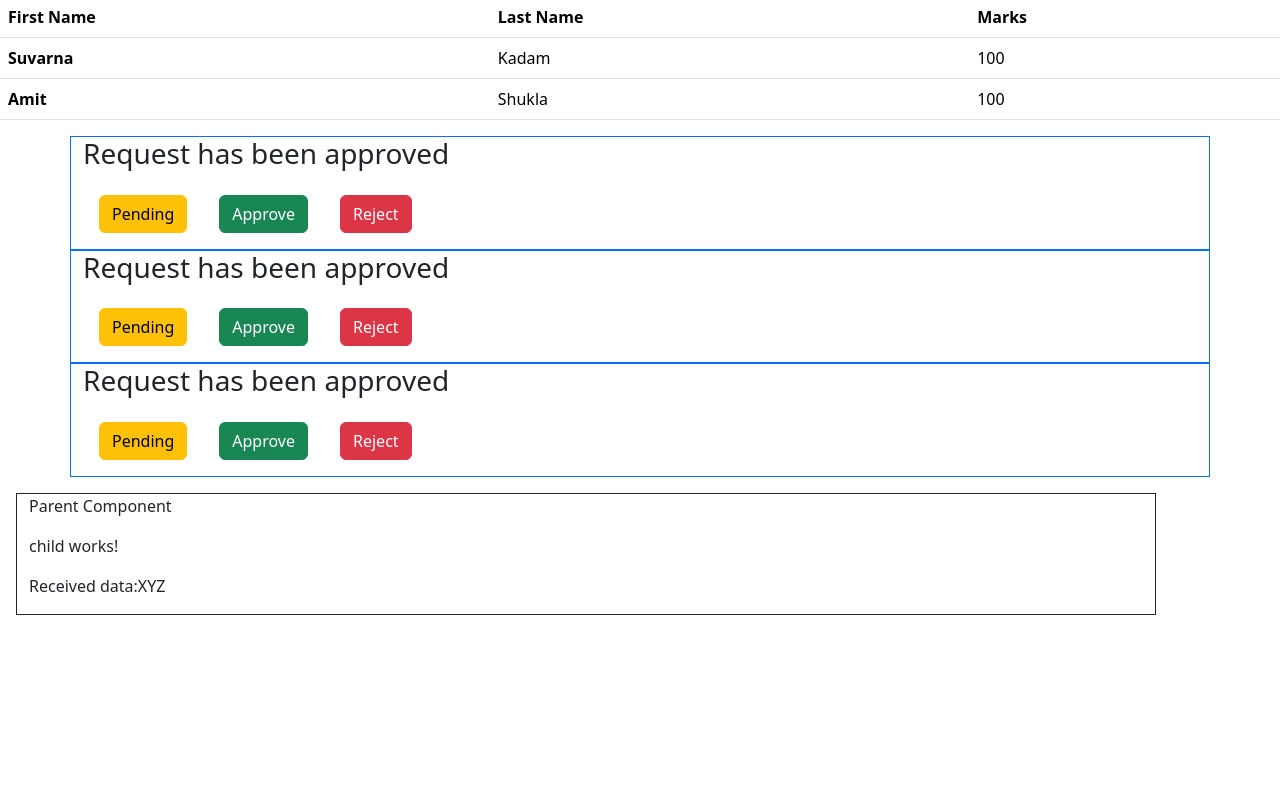
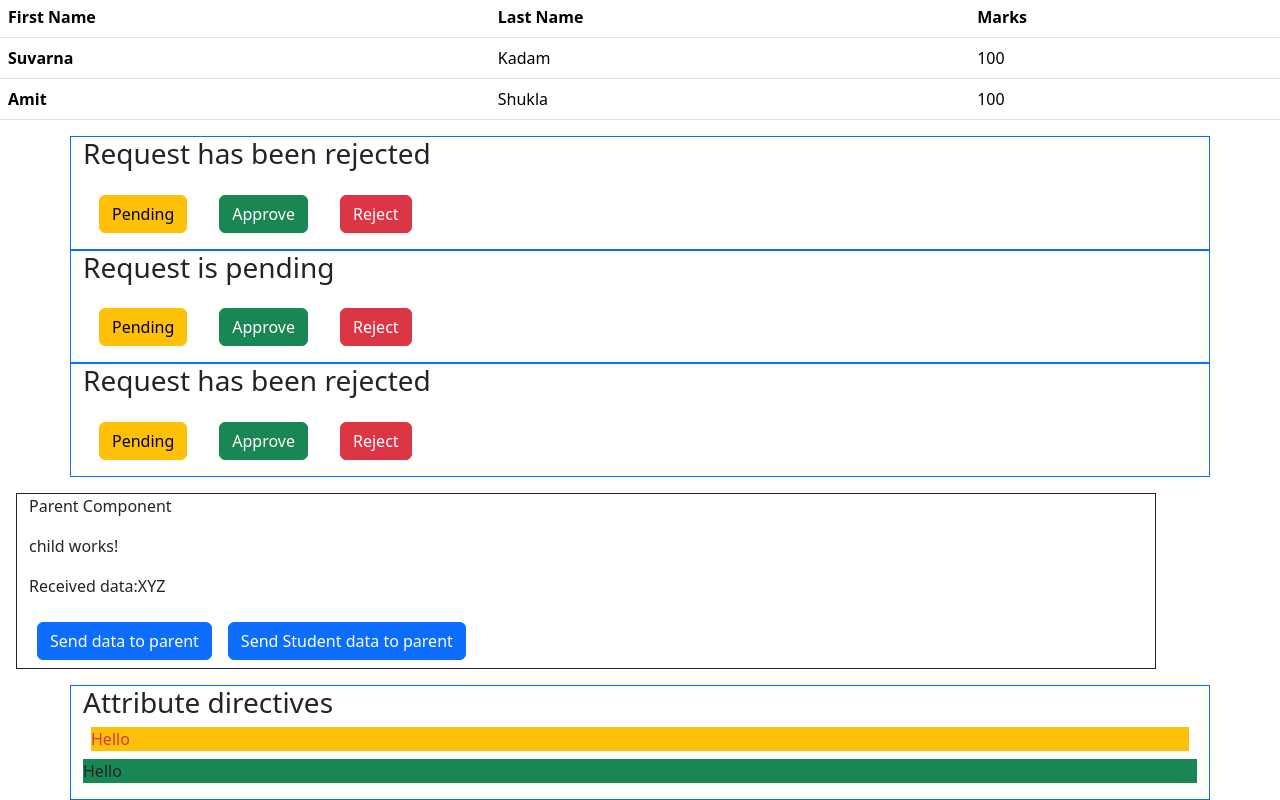
Before and after one commit to Priya-Vibhute/Angular-Weekend, an Angular app: page / in a window 1280 px wide. Shown: the part 1611-2411 px from the top of the page. Before the commit the page ends 2242 px from the top, so only its background shows below. Built offline with nearby package versions, Linux system fonts and the light colour scheme.

Commit message:
13 April 2025

```diff
--- a/src/app/app.component.html
+++ b/src/app/app.component.html
@@ -7,7 +7,8 @@
 <app-addition></app-addition>
 <app-pipe-examples></app-pipe-examples>
 <app-directives-example></app-directives-example>
-<app-switchexample></app-switchexample>
-<app-switchexample></app-switchexample>
-<app-switchexample></app-switchexample>
+<app-switchexample [requestStatus]="'rejected'"></app-switchexample>
+<app-switchexample [requestStatus]="'pending'"></app-switchexample>
+<app-switchexample [requestStatus]="'rejected'"></app-switchexample>
 <app-parent></app-parent>
+<app-attributedirectives></app-attributedirectives>
--- a/src/app/app.component.ts
+++ b/src/app/app.component.ts
@@ -9,10 +9,11 @@ import { PipeExamplesComponent } from './pipe-examples/pipe-examples.component';
 import { DirectivesExampleComponent } from './directives-example/directives-example.component';
 import { SwitchexampleComponent } from './switchexample/switchexample.component';
 import { ParentComponent } from './parent/parent.component';
+import { AttributedirectivesComponent } from './attributedirectives/attributedirectives.component';
 
 @Component({
   selector: 'app-root',
-  imports: [RouterOutlet,AboutComponent,ProductComponent,CategoryComponent,DataBindingComponent,AdditionComponent,PipeExamplesComponent,DirectivesExampleComponent,SwitchexampleComponent,ParentComponent],
+  imports: [RouterOutlet,AboutComponent,ProductComponent,CategoryComponent,DataBindingComponent,AdditionComponent,PipeExamplesComponent,DirectivesExampleComponent,SwitchexampleComponent,ParentComponent,AttributedirectivesComponent],
   templateUrl: './app.component.html',
   styleUrl: './app.component.css'
 })
--- /dev/null
+++ b/src/app/attributedirectives/attributedirectives.component.html
@@ -0,0 +1,6 @@
+<div class="container border border-primary">
+    <h3>Attribute directives</h3>
+    <p [ngClass]="[classes.bg,classes.tc,classes.m]">Hello</p>
+    <p [ngClass]="{'bg-danger':false,'bg-success':true}">Hello</p>
+
+</div>
--- /dev/null
+++ b/src/app/attributedirectives/attributedirectives.component.ts
@@ -0,0 +1,18 @@
+import { NgClass } from '@angular/common';
+import { Component } from '@angular/core';
+
+@Component({
+  selector: 'app-attributedirectives',
+  imports: [NgClass],
+  templateUrl: './attributedirectives.component.html',
+  styleUrl: './attributedirectives.component.css'
+})
+export class AttributedirectivesComponent {
+
+  classes:any={
+    bg:"bg-warning",
+    tc:"text-danger",
+    m:"m-2"
+  }
+
+}
--- a/src/app/child/child.component.html
+++ b/src/app/child/child.component.html
@@ -1,2 +1,4 @@
 <p>child works!</p>
 <p>Received data:{{receivedData}}</p>
+<button class="btn btn-primary m-2" (click)="sendMessage()">Send data to parent</button>
+<button class="btn btn-primary m-2" (click)="sendStudentData()">Send Student data to parent</button>
--- a/src/app/child/child.component.ts
+++ b/src/app/child/child.component.ts
@@ -1,5 +1,11 @@
-import { Component, Input } from '@angular/core';
+import { Component, EventEmitter, Input, Output } from '@angular/core';
 
+
+export interface Student
+{
+  id:number,
+  name:string
+}
 @Component({
   selector: 'app-child',
   imports: [],
@@ -8,6 +14,21 @@ import { Component, Input } from '@angular/core';
 })
 export class ChildComponent {
 
- @Input() receivedData:string=""
+ @Output() eventemitter=new EventEmitter<string>();
+
+ @Output()  student=new EventEmitter<Student>();
+
+ @Input() receivedData:string="";
+
+ sendMessage()
+ {
+    this.eventemitter.emit("Data from Child")
+ }
+
+
+ sendStudentData()
+ {
+     this.student.emit({id:101,name:"Nisha"})
+ }
 
 }
--- a/src/app/parent/parent.component.html
+++ b/src/app/parent/parent.component.html
@@ -1,4 +1,4 @@
 <div class="container m-3 border border-dark">
     <p>Parent Component</p>
-    <app-child [receivedData]="parentData"></app-child>
+    <app-child [receivedData]="parentData" (eventemitter)="receiveMessage($event)" (student)="receiveStudentDetails($event)"></app-child>
 </div>
--- a/src/app/parent/parent.component.ts
+++ b/src/app/parent/parent.component.ts
@@ -1,6 +1,6 @@
 import { Component } from '@angular/core';
 import { ChildComponent } from '../child/child.component';
-
+import { Student } from '../child/child.component';
 @Component({
   selector: 'app-parent',
   imports: [ChildComponent],
@@ -9,4 +9,17 @@ import { ChildComponent } from '../child/child.component';
 })
 export class ParentComponent {
    parentData:string="XYZ"
+
+   receiveMessage(data:string)
+   {
+      alert(data)
+   }
+
+
+   receiveStudentDetails(data:Student)
+   {
+      alert(data.id+" "+data.name);
+   }
+
+
 }
--- a/src/app/switchexample/switchexample.component.ts
+++ b/src/app/switchexample/switchexample.component.ts
@@ -1,5 +1,5 @@
 import { NgSwitch, NgSwitchCase, NgSwitchDefault } from '@angular/common';
-import { Component } from '@angular/core';
+import { Component, Input } from '@angular/core';
 
 @Component({
   selector: 'app-switchexample',
@@ -9,7 +9,7 @@ import { Component } from '@angular/core';
 })
 export class SwitchexampleComponent {
 
-  requestStatus:string="approved"
+  @Input()  requestStatus:string="approved"
 
   // changeStatus("rejected")
   changeStatus(newStatus:string)
```
Also changed, not shown: src/app/attributedirectives/attributedirectives.component.css (added), 1 other file (tests, documents, lock files or other folders).
